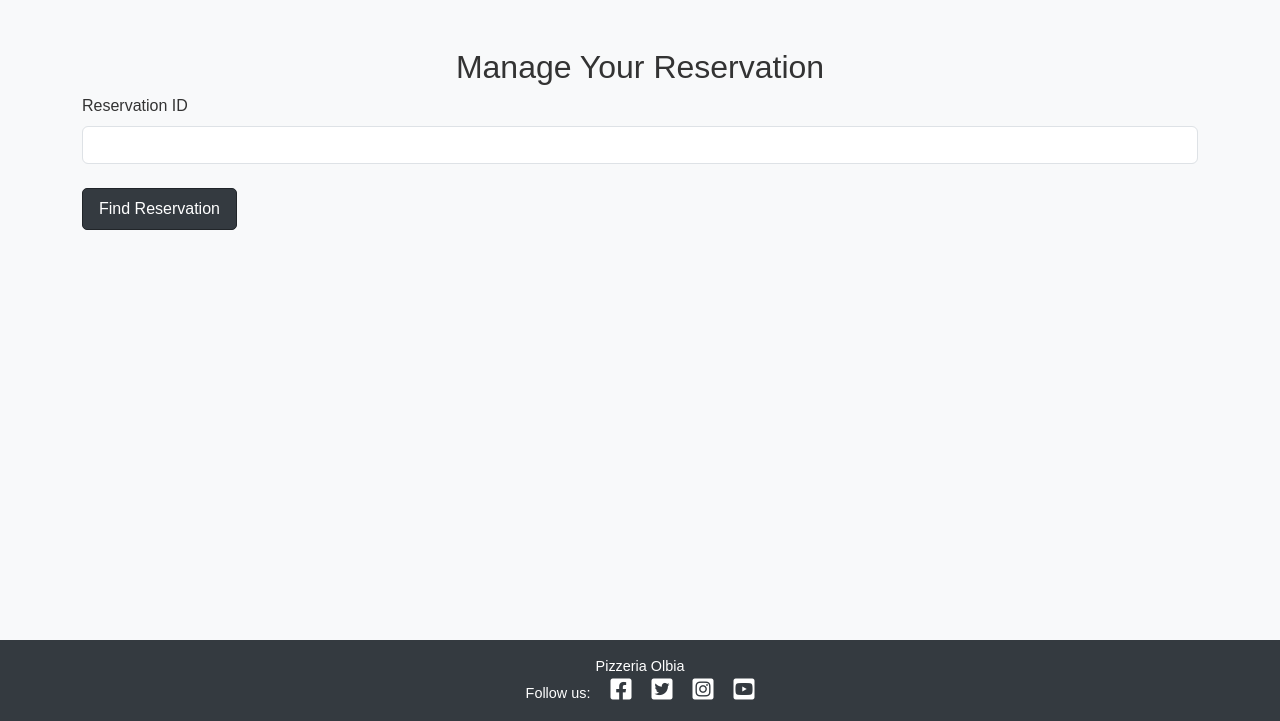
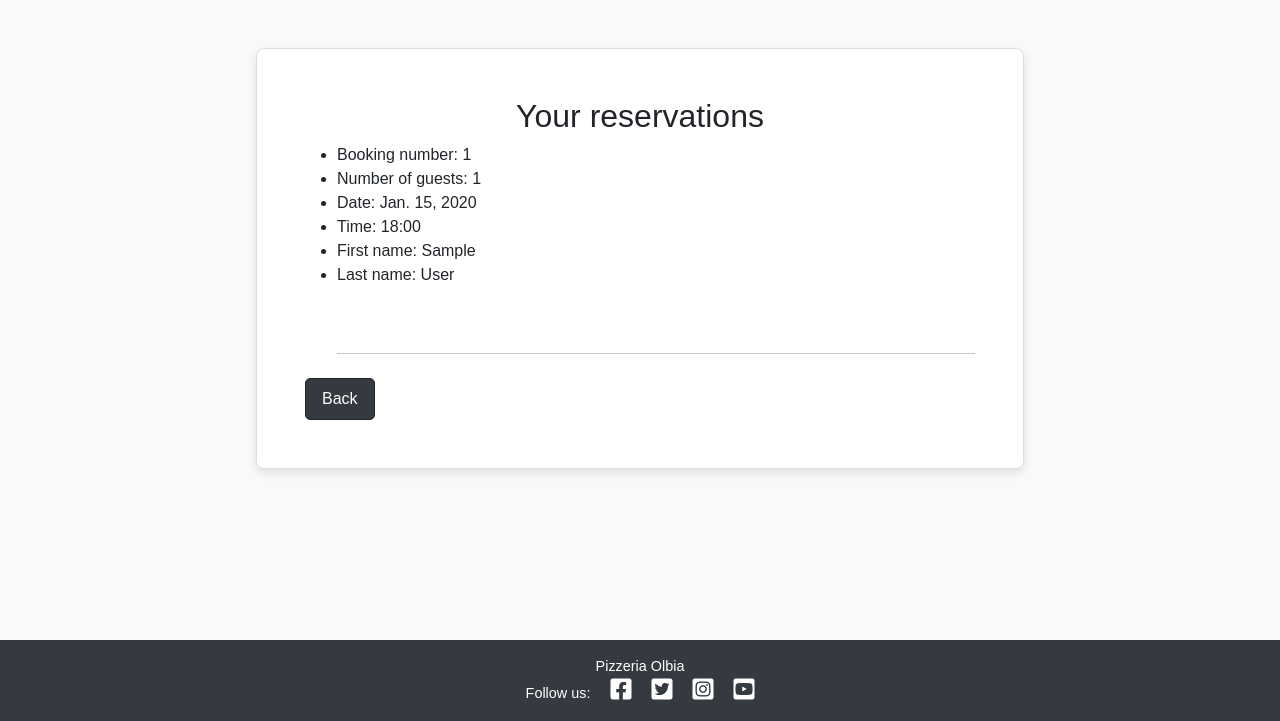
Before and after one commit to Dasmix/pizzeria-olbia, a Django app: template booking/templates/booking/manage_reservation.html in a window 1280 px wide. Shown: the part 79-800 px from the top of the page. Run offline with Django 4.2, Linux system fonts and the light colour scheme; the template is opened without the code that fills it: values that come from a table or form of the project are taken from there, others are empty; tables that the repository leaves empty hold one stand-in row (values such as "Sample post").

Commit message:
fix booking html files and add login html files

```diff
--- a/booking/templates/booking/manage_reservation.html
+++ b/booking/templates/booking/manage_reservation.html
@@ -1,15 +1,35 @@
 {% extends "base.html" %}
 
 {% block content %}
-<div class="container mt-5">
-    <h2 class="text-center">Manage Your Reservation</h2>
-    <form method="POST" action="{% url 'manage_reservation' %}">
-        {% csrf_token %}
-        <div class="mb-3">
-            <label for="reservation_id" class="form-label">Reservation ID</label>
-            <input type="text" class="form-control" id="reservation_id" name="reservation_id" required>
+
+
+<div class="container-md">
+    <div class="row">
+        <div class="col-12">
+            <div class="card content-bg">
+                <div class="card-body">
+                    <h2 class="text-center">Your reservations</h2>
+                    <ul>
+                      <!-- Iterate over object_list -->
+                      {% for object in object_list %}
+                      <!-- Display Objects -->
+                      <li>Booking number: {{ object.id }}</li>
+                      <li>Number of guests: {{ object.guest }}</li>
+                      <li>Date: {{ object.day }}</li>
+                      <li>Time: {{ object.time }}</li>
+                      <li>First name: {{ object.first_name }}</li>
+                      <li>Last name: {{ object.last_name }}</li>
+                      <a href="{% url 'restaurant-update' object.id %}" class="btn btn-gold-form">Edit reservation</a>
+                      <hr />
+                      {% empty %}
+                      <li>No reservations yet.</li>
+                      {% endfor %}
+                    </ul>
+                    <a href="{% url 'home' %}" class="btn btn-dark">Back</a>
+                </div>
+            </div>
         </div>
-        <button type="submit" class="btn btn-dark">Find Reservation</button>
-    </form>
+    </div>
 </div>
-{% endblock %}
+
+{%endblock%}
--- a/booking/urls.py
+++ b/booking/urls.py
@@ -8,6 +8,6 @@
     path('register/', views.register, name='register'),
     path('book_table/', views.book_table, name='book_table'),
     path('manage_reservation/', views.manage_reservation, name='manage_reservation'),
-        path('login/', auth_views.LoginView.as_view(), name='login'),
+    path('login/', auth_views.LoginView.as_view(), name='login'),
     path('logout/', auth_views.LogoutView.as_view(), name='logout'),
 ]
```
Also changed, not shown: booking/templates/booking/book_table.html (+21 -18 lines), booking/templates/login/log_in.html (added, +20 -0 lines), booking/templates/login/log_out.html (added, +19 -0 lines), booking/templates/login/sign_up.html (added, +33 -0 lines).
